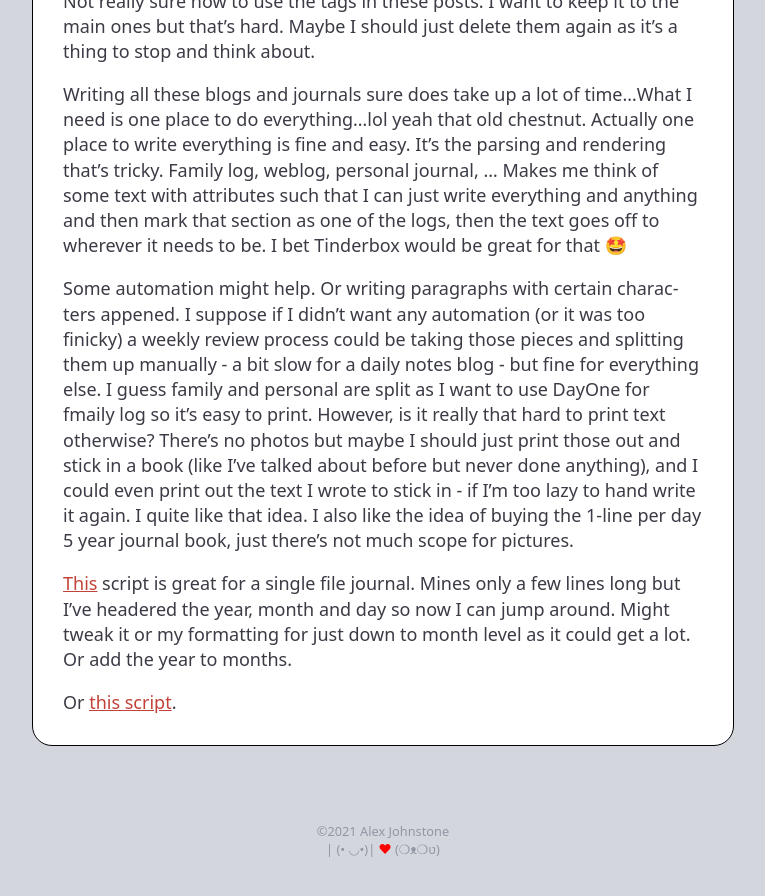
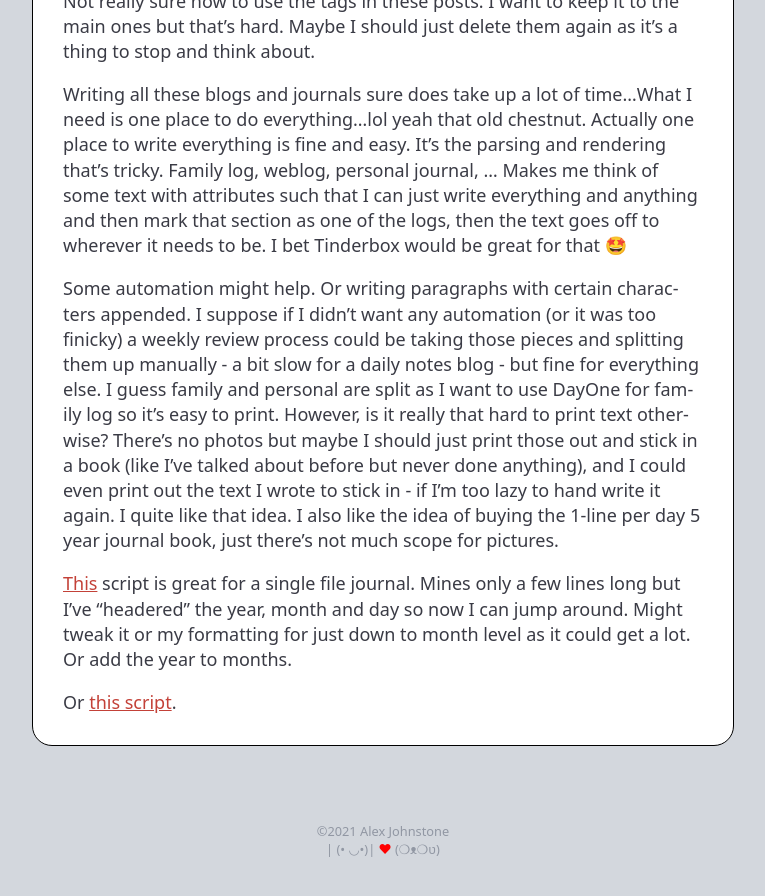
Before and after one commit to alexjj/Old-alexjj.com, a Jekyll site: the page built from _posts/2021/12. December/2021-12-27-monday.md, in a window 1280 px wide and 900 px high, scrolled down 1248 px. Shown: the top 896 px of the window, without its empty margins (257-1022 px from the left). Built offline with Jekyll 4.4.1, drawn with Linux system fonts in a browser that asks for light colours; our own code applies the rules of GitHub Pages for plain Markdown files.

Commit message:
30th dec

```diff
--- a/_posts/2021/12. December/2021-12-27-monday.md
+++ b/_posts/2021/12. December/2021-12-27-monday.md
@@ -22,8 +22,8 @@ Not really sure how to use the tags in these posts. I want to keep it to the mai
 
 Writing all these blogs and journals sure does take up a lot of time...What I need is one place to do everything...lol yeah that old chestnut. Actually one place to write everything is fine and easy. It's the parsing and rendering that's tricky. Family log, weblog, personal journal, ... Makes me think of some text with attributes such that I can just write everything and anything and then mark that section as one of the logs, then the text goes off to wherever it needs to be. I bet Tinderbox would be great for that 🤩
 
-Some automation might help. Or writing paragraphs with certain characters appened. I suppose if I didn't want any automation (or it was too finicky) a weekly review process could be taking those pieces and splitting them up manually - a bit slow for a daily notes blog - but fine for everything else. I guess family and personal are split as I want to use DayOne for fmaily log so it's easy to print. However, is it really that hard to print text otherwise? There's no photos but maybe I should just print those out and stick in a book (like I've talked about before but never done anything), and I could even print out the text I wrote to stick in - if I'm too lazy to hand write it again. I quite like that idea. I also like the idea of buying the 1-line per day 5 year journal book, just there's not much scope for pictures.
+Some automation might help. Or writing paragraphs with certain characters appended. I suppose if I didn't want any automation (or it was too finicky) a weekly review process could be taking those pieces and splitting them up manually - a bit slow for a daily notes blog - but fine for everything else. I guess family and personal are split as I want to use DayOne for family log so it's easy to print. However, is it really that hard to print text otherwise? There's no photos but maybe I should just print those out and stick in a book (like I've talked about before but never done anything), and I could even print out the text I wrote to stick in - if I'm too lazy to hand write it again. I quite like that idea. I also like the idea of buying the 1-line per day 5 year journal book, just there's not much scope for pictures.
 
-[This](https://1writerapp.com/actiondir/action/072ca) script is great for a single file journal. Mines only a few lines long but I've headered the year, month and day so now I can jump around. Might tweak it or my formatting for just down to month level as it could get a lot. Or add the year to months.
+[This](https://1writerapp.com/actiondir/action/072ca) script is great for a single file journal. Mines only a few lines long but I've "headered" the year, month and day so now I can jump around. Might tweak it or my formatting for just down to month level as it could get a lot. Or add the year to months.
 
 Or [this script](https://1writerapp.com/actiondir/action/0c066).
```
Also changed, not shown: _posts/2021/12. December/2021-12-30-thursday.md (added, +13 -0 lines).
